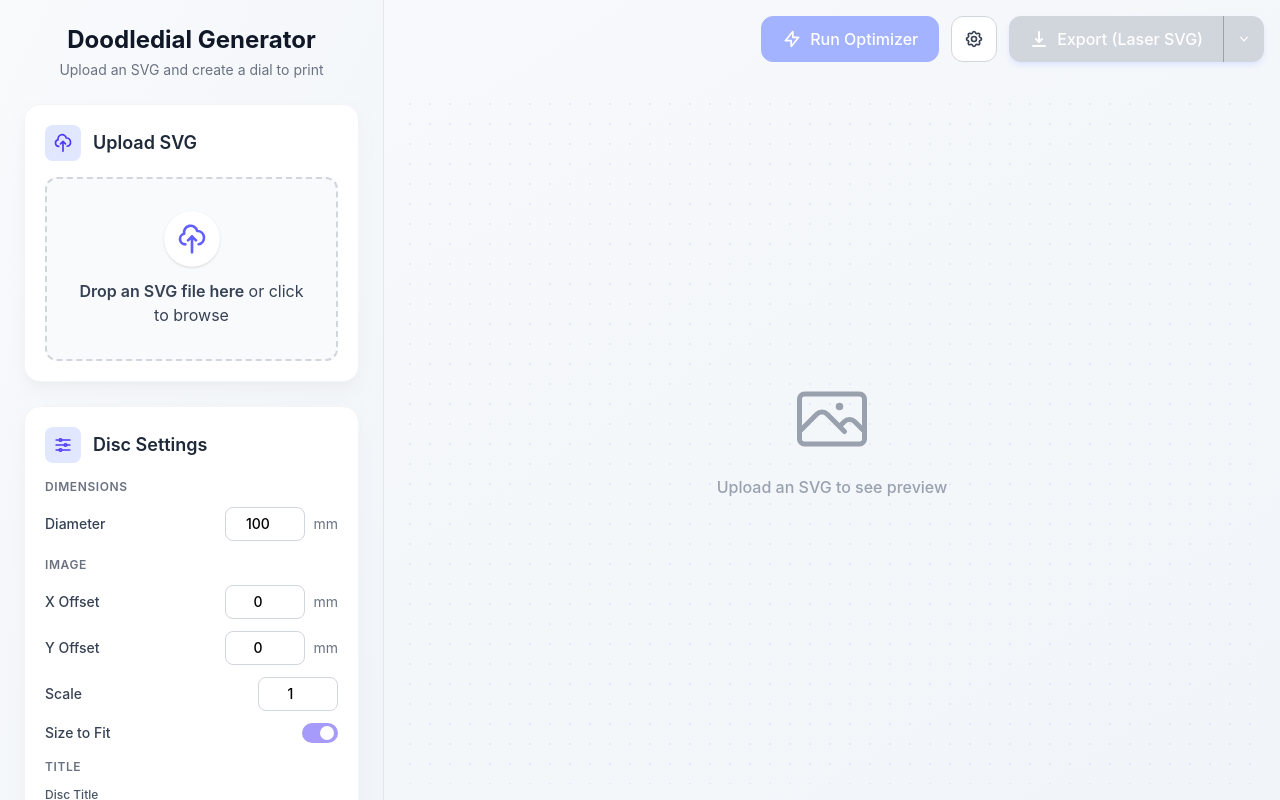
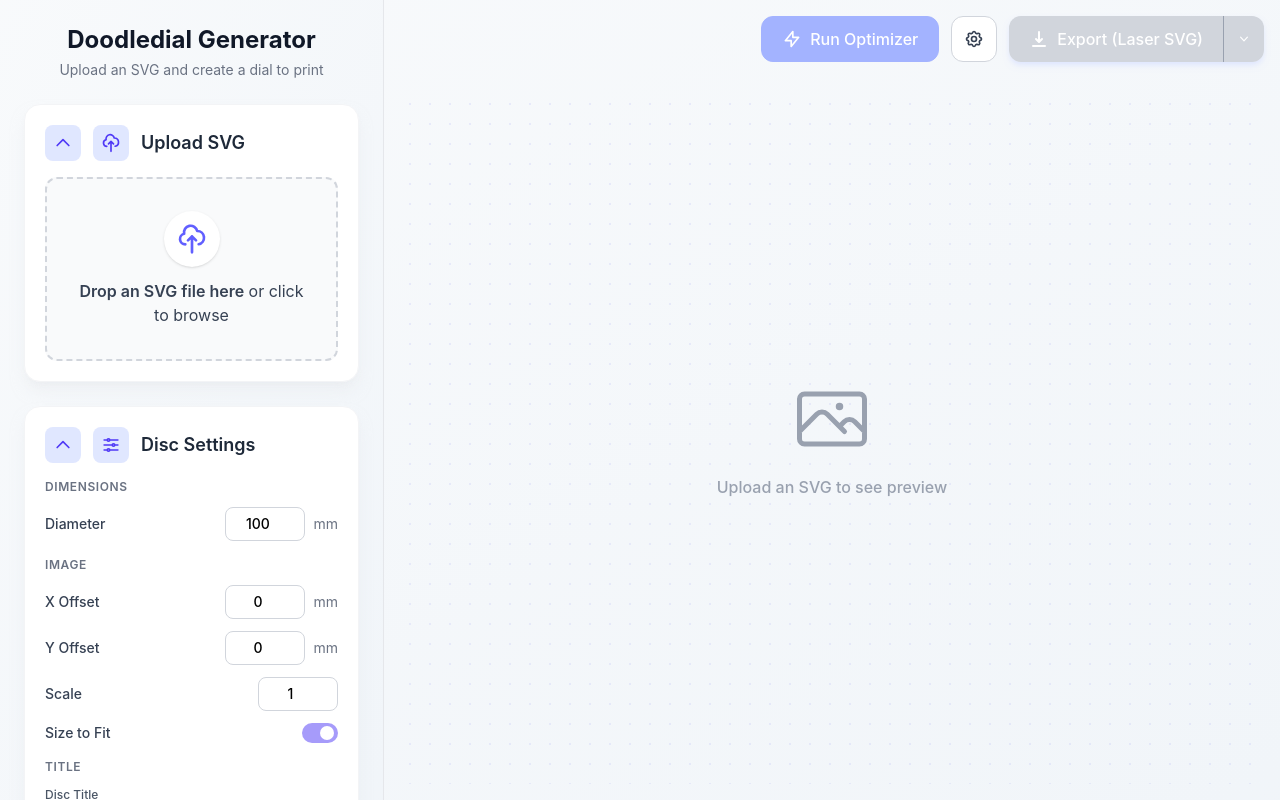
Before and after one commit to kgeilmann/doodledials, a SvelteKit app: page / in a window 1280 px wide. Built offline with nearby package versions, Linux system fonts and the light colour scheme.

Commit message:
feat: make sidebar cards collapsible
Add reusable CollapsibleCard component with chevron toggle button
and smooth CSS grid-template-rows animation. Wrap all 3 sidebar
cards (Upload SVG, Disc Settings, Layer Management) in it.

```diff
--- /dev/null
+++ b/src/lib/components/CollapsibleCard.svelte
@@ -0,0 +1,54 @@
+<script lang="ts">
+	import type { Snippet } from 'svelte';
+
+	let {
+		title,
+		icon,
+		children,
+		open = $bindable(true)
+	}: {
+		title: string;
+		icon?: Snippet;
+		children: Snippet;
+		open?: boolean;
+	} = $props();
+</script>
+
+<section class="bg-white rounded-2xl shadow-lg shadow-gray-200/50 p-5 border border-gray-100">
+	<div class="flex items-center gap-3 mb-4">
+		<button
+			onclick={() => (open = !open)}
+			class="p-2 rounded-lg transition-colors duration-150 shrink-0 cursor-pointer"
+			class:bg-indigo-100={open}
+			class:bg-gray-100={!open}
+			aria-label={open ? `Collapse ${title}` : `Expand ${title}`}
+			aria-expanded={open}
+		>
+			<svg
+				xmlns="http://www.w3.org/2000/svg"
+				class="h-5 w-5 transition-transform duration-200"
+				class:text-indigo-600={open}
+				class:text-gray-400={!open}
+				class:rotate-180={open}
+				fill="none"
+				viewBox="0 0 24 24"
+				stroke="currentColor"
+				stroke-width="2"
+			>
+				<path stroke-linecap="round" stroke-linejoin="round" d="M19 9l-7 7-7-7" />
+			</svg>
+		</button>
+		{#if icon}
+			{@render icon()}
+		{/if}
+		<h2 class="text-lg font-semibold text-gray-800">{title}</h2>
+	</div>
+	<div
+		class="grid transition-[grid-template-rows] duration-200 ease-out"
+		style={open ? 'grid-template-rows: 1fr' : 'grid-template-rows: 0fr'}
+	>
+		<div class="overflow-hidden min-h-0">
+			{@render children()}
+		</div>
+	</div>
+</section>
--- a/src/routes/+page.svelte
+++ b/src/routes/+page.svelte
@@ -8,11 +8,15 @@
 	import OptimizerProgressOverlay from '$lib/components/OptimizerProgressOverlay.svelte';
 	import OptimizerConfigDialog from '$lib/components/OptimizerConfigDialog.svelte';
 	import BruteforceResultDialog from '$lib/components/BruteforceResultDialog.svelte';
+	import CollapsibleCard from '$lib/components/CollapsibleCard.svelte';
 	import { doodledialStore } from '$lib/stores/doodledial.svelte';
 	import { globalConfig } from '$lib/stores/global-config.svelte';
 	import { optimizerStore } from '$lib/stores/optimizer.svelte';
 
 	let globalConfigDialogOpen = $state(false);
+	let uploadOpen = $state(true);
+	let settingsOpen = $state(true);
+	let layersOpen = $state(true);
 </script>
 
 <svelte:head>
@@ -28,8 +32,8 @@
 			<p class="text-sm text-gray-500">Upload an SVG and create a dial to print</p>
 		</header>
 
-		<section class="bg-white rounded-2xl shadow-lg shadow-gray-200/50 p-5 border border-gray-100">
-			<div class="flex items-center gap-3 mb-4">
+		<CollapsibleCard title="Upload SVG" bind:open={uploadOpen}>
+			{#snippet icon()}
 				<div class="p-2 bg-indigo-100 rounded-lg">
 					<svg
 						xmlns="http://www.w3.org/2000/svg"
@@ -46,8 +50,7 @@
 						/>
 					</svg>
 				</div>
-				<h2 class="text-lg font-semibold text-gray-800">Upload SVG</h2>
-			</div>
+			{/snippet}
 			<FileUpload />
 			{#if doodledialStore.error}
 				<p class="mt-3 text-sm text-red-600 flex items-center gap-1">
@@ -68,10 +71,10 @@
 					{doodledialStore.error}
 				</p>
 			{/if}
-		</section>
+		</CollapsibleCard>
 
-		<section class="bg-white rounded-2xl shadow-lg shadow-gray-200/50 p-5 border border-gray-100">
-			<div class="flex items-center gap-3 mb-4">
+		<CollapsibleCard title="Disc Settings" bind:open={settingsOpen}>
+			{#snippet icon()}
 				<div class="p-2 bg-indigo-100 rounded-lg">
 					<svg
 						xmlns="http://www.w3.org/2000/svg"
@@ -88,14 +91,13 @@
 						/>
 					</svg>
 				</div>
-				<h2 class="text-lg font-semibold text-gray-800">Disc Settings</h2>
-			</div>
+			{/snippet}
 			<OffsetScaleControl />
-		</section>
+		</CollapsibleCard>
 
 		{#if doodledialStore.svgContent}
-			<section class="bg-white rounded-2xl shadow-lg shadow-gray-200/50 p-5 border border-gray-100">
-				<div class="flex items-center gap-3 mb-4">
+			<CollapsibleCard title="Layer Management" bind:open={layersOpen}>
+				{#snippet icon()}
 					<div class="p-2 bg-indigo-100 rounded-lg">
 						<svg
 							xmlns="http://www.w3.org/2000/svg"
@@ -112,10 +114,9 @@
 							/>
 						</svg>
 					</div>
-					<h2 class="text-lg font-semibold text-gray-800">Layer Management</h2>
-				</div>
+				{/snippet}
 				<LayerList />
-			</section>
+			</CollapsibleCard>
 		{/if}
 	</div>
 
```
Also changed, not shown: 2 other files (tests, documents, lock files or other folders).
